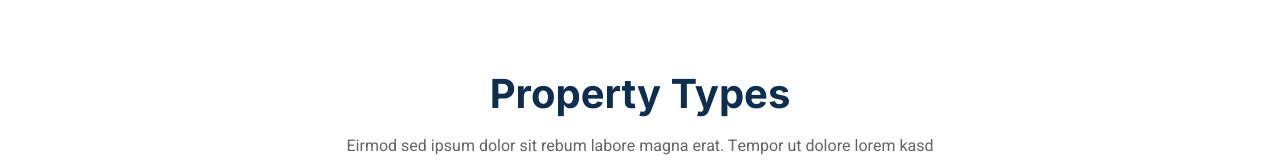
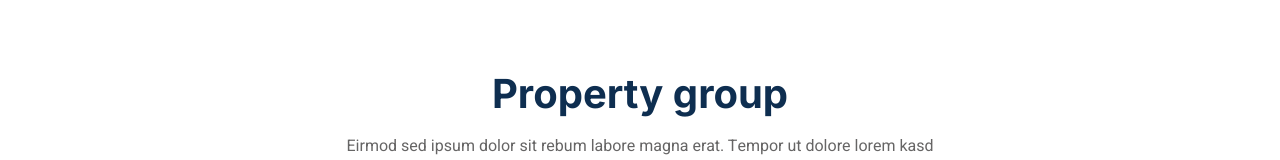
Before and after one commit to VikrantDhokale1/webhook, a plain HTML site: page index.html in a window 1280 px wide. Shown: the part 792-952 px from the top of the page. Drawn offline with nearby package versions, Linux system fonts and the light colour scheme.

Commit message:
Update index.html

```diff
--- a/index.html
+++ b/index.html
@@ -146,7 +146,7 @@
         <div class="container-xxl py-5">
             <div class="container">
                 <div class="text-center mx-auto mb-5 wow fadeInUp" data-wow-delay="0.1s" style="max-width: 600px;">
-                    <h1 class="mb-3">Property Types</h1>
+                    <h1 class="mb-3">Property group</h1>
                     <p>Eirmod sed ipsum dolor sit rebum labore magna erat. Tempor ut dolore lorem kasd vero ipsum sit eirmod sit. Ipsum diam justo sed rebum vero dolor duo.</p>
                 </div>
                 <div class="row g-4">
```
